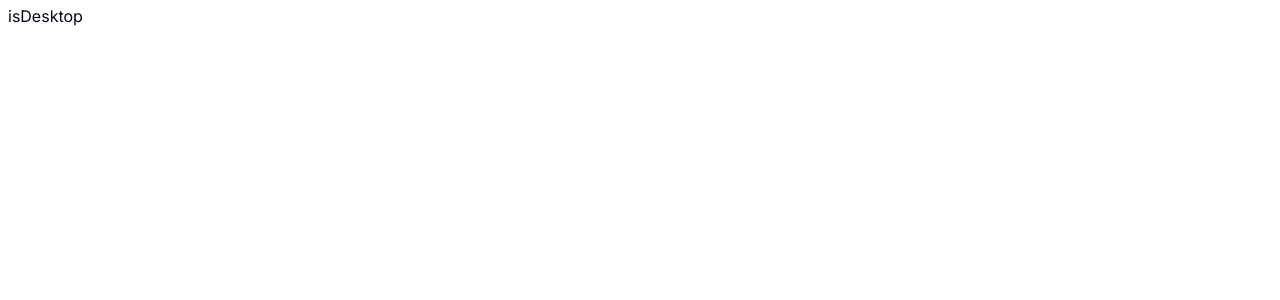
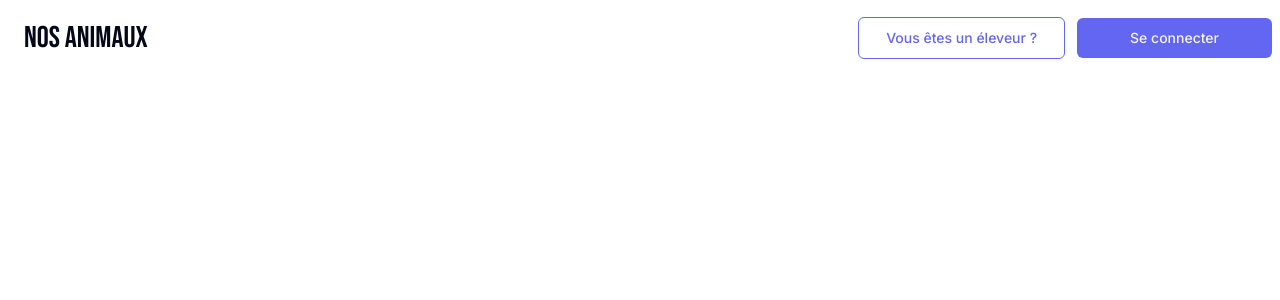
Before and after one commit to EmyLD/pets-app, a Next.js app: page / in a window 1280 px wide. Shown: the top 300 px of the page. Built offline with nearby package versions, Linux system fonts and the light colour scheme.

Commit message:
navbar responsive done

```diff
--- a/components/header/Header.tsx
+++ b/components/header/Header.tsx
@@ -1,61 +1,32 @@
 "use client";
 
-import { Bebas_Neue } from "next/font/google";
-import Navlink from "./Navlink";
 import { useMediaQuery } from "@/hooks/use-media-query";
 import { Drawer, DrawerContent, DrawerTrigger } from "../ui/drawer";
 import Menu from "./Menu";
+import Logo from "./Logo";
 
 export default function Header() {
   const isDesktop = useMediaQuery("(min-width: 768px)");
 
-  let isPro = false;
-  let isConnected = false;
-
   return (
     <>
-      <header className=" flex flex-initial justify-between text-center items-center px-2 py-1">
+      <header className=" flex justify-between items-center px-2 py-1 w-full">
+        <Logo />
         {isDesktop ? (
-          <p>isDesktop</p>
+          <Menu />
         ) : (
-          <Drawer>
-            <DrawerTrigger>.....</DrawerTrigger>
-            <DrawerContent>Some gregerger</DrawerContent>
-          </Drawer>
+          <>
+            <Drawer>
+              <DrawerTrigger>.....</DrawerTrigger>
+              <DrawerContent>
+                <Menu />
+              </DrawerContent>
+            </Drawer>
+          </>
         )}
 
         {/*
-        <nav>
-          <ul className="flex gap-3 ">
-            {isConnected ? (
-              <>
-                <Navlink href={"/recherche"} variant={"link"}>
-                  Rechercher
-                </Navlink>
-                <Navlink href={"/information"} variant={"link"}>
-                  {isPro ? "Ajouter une publication" : "Rechercher"}
-                </Navlink>
-                <Navlink href={"/contact"} variant={"link"}>
-                  Contact
-                </Navlink>
-                <Navlink href={"/profil"} variant={"default"}>
-                  Profil
-                </Navlink>
-              </>
-            ) : (
-              <>
-                <Navlink href={"/pro"} variant={"outline"}>
-                  {isPro
-                    ? "Vous êtes un particulier ?"
-                    : "Vous êtes un éleveur ?"}
-                </Navlink>
-                <Navlink href={"/login"} variant={"default"}>
-                  Se connecter
-                </Navlink>
-              </>
-            )}
-          </ul>
-        </nav> */}
+         */}
       </header>
     </>
   );
--- a/components/header/Logo.tsx
+++ b/components/header/Logo.tsx
@@ -1,10 +1,13 @@
 import { Bebas_Neue } from "next/font/google";
+const bebas = Bebas_Neue({ weight: "400", subsets: ["latin"] });
 
 export default function Logo() {
-  const bebas = Bebas_Neue({ weight: "400", subsets: ["latin"] });
   return (
     <>
-      <a href={"/"} className={`${bebas.className} p-4 text-5xl`}>
+      <a
+        href={"/"}
+        className={`${bebas.className} p-4 text-xl md:text-2xl lg:text-3xl`}
+      >
         nos animaux
       </a>
     </>
--- a/components/header/Menu.tsx
+++ b/components/header/Menu.tsx
@@ -1,3 +1,39 @@
+import { useMediaQuery } from "@/hooks/use-media-query";
+import Navlink from "./Navlink";
+import Logo from "./Logo";
+let isPro = false;
+let isConnected = false;
+
 export default function Menu() {
-  return <div> Mobile </div>;
+  return (
+    <nav>
+      <ul className="flex flex-col justify-center  items-center md:flex-row gap-3">
+        {isConnected ? (
+          <>
+            <Navlink href={"/recherche"} variant={"link"}>
+              Rechercher
+            </Navlink>
+            <Navlink href={"/information"} variant={"link"}>
+              {isPro ? "Ajouter une publication" : "Rechercher"}
+            </Navlink>
+            <Navlink href={"/contact"} variant={"link"}>
+              Contact
+            </Navlink>
+            <Navlink href={"/profil"} variant={"default"}>
+              Profil
+            </Navlink>
+          </>
+        ) : (
+          <>
+            <Navlink href={"/pro"} variant={"outline"}>
+              {isPro ? "Vous êtes un particulier ?" : "Vous êtes un éleveur ?"}
+            </Navlink>
+            <Navlink href={"/login"} variant={"default"}>
+              Se connecter
+            </Navlink>
+          </>
+        )}
+      </ul>
+    </nav>
+  );
 }
--- a/components/header/Navlink.tsx
+++ b/components/header/Navlink.tsx
@@ -26,7 +26,12 @@ export default function Navlink({
   onclick,
 }: Props): React.ReactElement {
   return (
-    <Button variant={variant} asChild onClick={onclick}>
+    <Button
+      variant={variant}
+      asChild
+      onClick={onclick}
+      className="p-5 md:px-10 md:py-15 w-1/2 md: 3/4"
+    >
       <Link href={href}>{children}</Link>
     </Button>
   );
```
Also changed, not shown: components/ui/drawer.tsx (+22 -22 lines).
